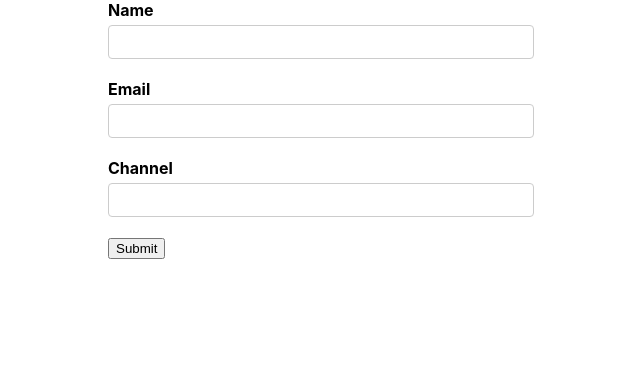
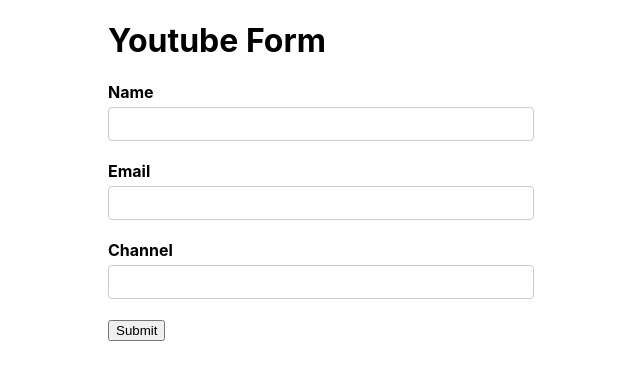
Before and after one commit to sasikant07/React_Formik, a React (Create React App) app in the folder react-formik-demo/: page / in a window 1280 px wide. Shown: the top 380 px of the page, without its empty margins (319-959 px from the left). Built offline with nearby package versions, Linux system fonts and the light colour scheme.

Commit message:
Added useFormik hook

```diff
--- a/react-formik-demo/src/components/YoutubeForm.js
+++ b/react-formik-demo/src/components/YoutubeForm.js
@@ -1,8 +1,12 @@
-import React from 'react'
+import React from 'react';
+import {useFormik} from 'formik';
 
 const YoutubeForm = () => {
+    const formik = useFormik({});
+
   return (
     <div>
+        <h1>Youtube Form</h1>
         <form>
             <label htmlFor='name'>Name</label>
             <input type='text' id='name' name='name' />
```
